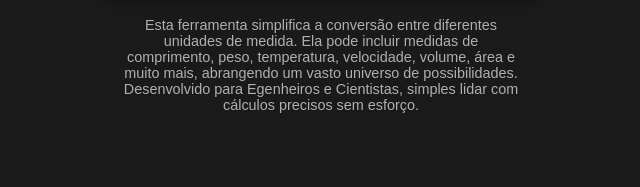
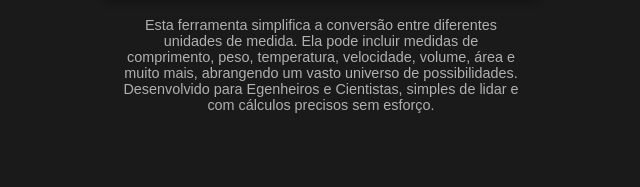
Before and after one commit to williammattos9/conversormedidas, a plain HTML site: page index.html in a window 1280 px wide. Shown: the part 410-597 px from the top of the page, 319-959 px from the left. Drawn offline with Linux system fonts and the light colour scheme.

Commit message:
Update index.html

```diff
--- a/index.html
+++ b/index.html
@@ -80,7 +80,7 @@
         <select id="toUnit"></select>
         <div id="result"></div>
     </div>
-    <div class="description">Esta ferramenta simplifica a conversão entre diferentes unidades de medida. Ela pode incluir medidas de comprimento, peso, temperatura, velocidade, volume, área e muito mais, abrangendo um vasto universo de possibilidades. Desenvolvido para Egenheiros e Cientistas, simples lidar com cálculos precisos sem esforço.</div>
+    <div class="description">Esta ferramenta simplifica a conversão entre diferentes unidades de medida. Ela pode incluir medidas de comprimento, peso, temperatura, velocidade, volume, área e muito mais, abrangendo um vasto universo de possibilidades. Desenvolvido para Egenheiros e Cientistas, simples de lidar e com cálculos precisos sem esforço.</div>
     <footer>Desenvolvido por MAGníphik Design Studio</footer>
 
     <script>
```
